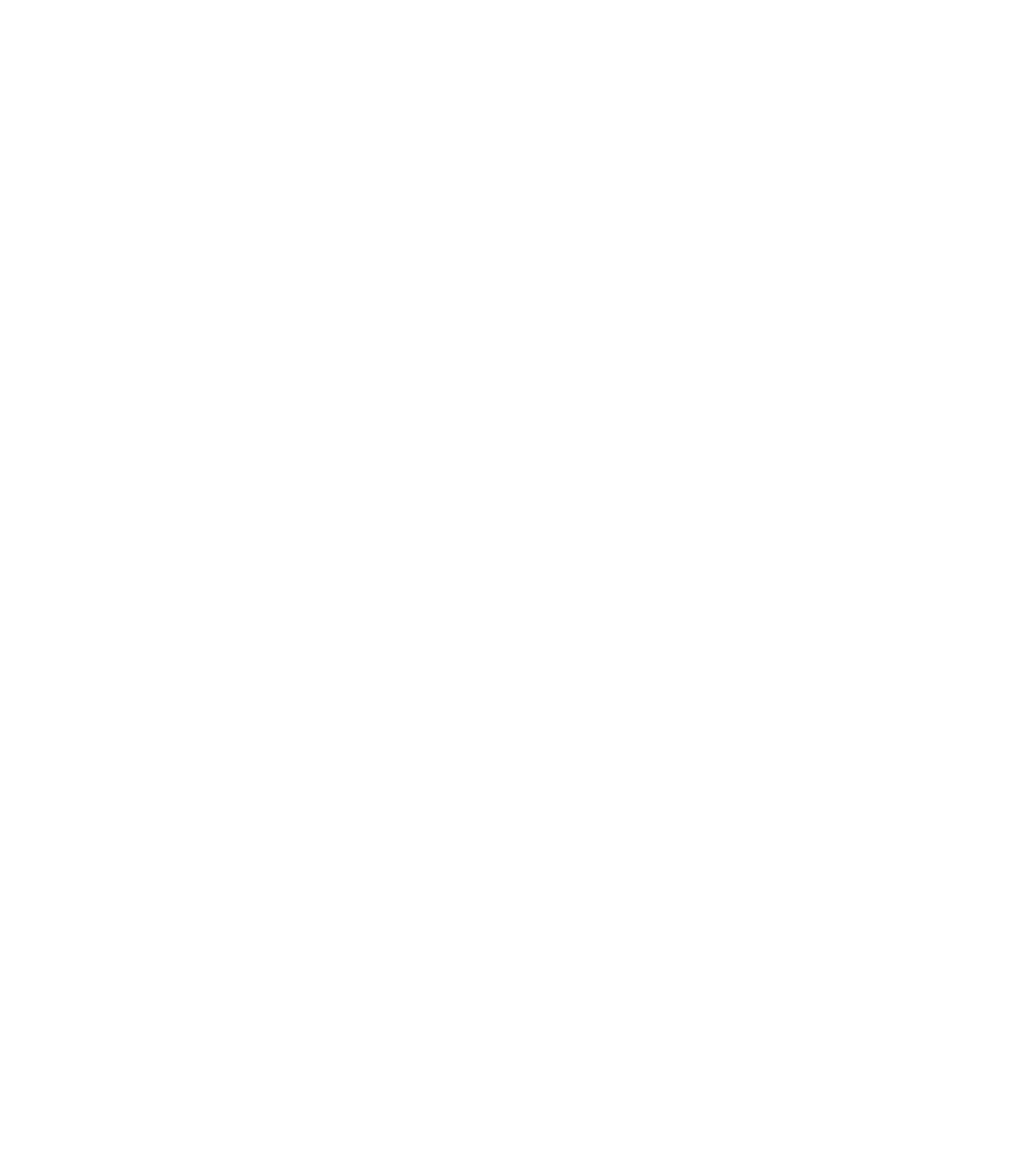
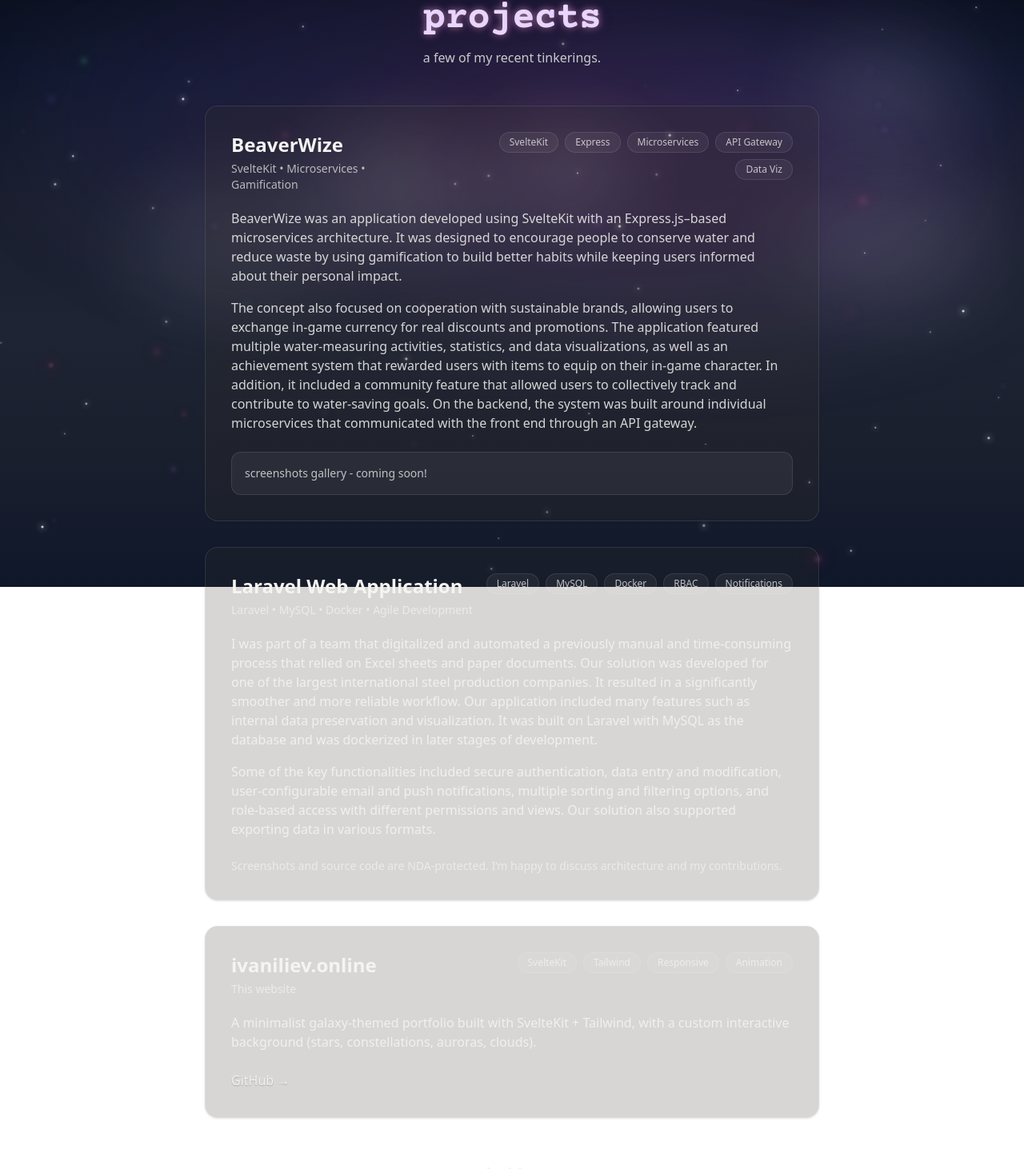
Before and after one commit to Vanishonko/ivan-iliev-portfolio, a SvelteKit app: page /projects in a window 1280 px wide. Shown: the part 66-1528 px from the top of the page at 80% size. Before the commit the page ends 800 px from the top, so only its background shows below. Built offline with nearby package versions, Linux system fonts and the light colour scheme.

Commit message:
projects page 50% done

```diff
--- a/src/routes/projects/+page.svelte
+++ b/src/routes/projects/+page.svelte
@@ -0,0 +1,163 @@
+<script lang="ts">
+	import { AnimatedSection, InteractiveBackground } from '$lib/components';
+
+	type ProjectLink = {
+		label: string;
+		href: string;
+		external?: boolean;
+	};
+
+	type Project = {
+		id: string;
+		title: string;
+		subtitle: string;
+		tags: string[];
+		description: string[];
+		links?: ProjectLink[];
+	};
+
+	const projects = [
+		{
+			id: 'beaverwize',
+			title: 'BeaverWize',
+			subtitle: 'SvelteKit • Microservices • Gamification',
+			tags: ['SvelteKit', 'Express', 'Microservices', 'API Gateway', 'Data Viz'],
+			description: [
+				'BeaverWize was an application developed using SvelteKit with an Express.js–based microservices architecture. It was designed to encourage people to conserve water and reduce waste by using gamification to build better habits while keeping users informed about their personal impact.',
+				'The concept also focused on cooperation with sustainable brands, allowing users to exchange in-game currency for real discounts and promotions. The application featured multiple water-measuring activities, statistics, and data visualizations, as well as an achievement system that rewarded users with items to equip on their in-game character. In addition, it included a community feature that allowed users to collectively track and contribute to water-saving goals. On the backend, the system was built around individual microservices that communicated with the front end through an API gateway.'
+			]
+		},
+		{
+			id: 'laravel-nda',
+			title: 'Laravel Web Application',
+			subtitle: 'Laravel • MySQL • Docker • Agile Development',
+			tags: ['Laravel', 'MySQL', 'Docker', 'RBAC', 'Notifications'],
+			description: [
+				'I was part of a team that digitalized and automated a previously manual and time-consuming process that relied on Excel sheets and paper documents. Our solution was developed for one of the largest international steel production companies. It resulted in a significantly smoother and more reliable workflow. Our application included many features such as internal data preservation and visualization. It was built on Laravel with MySQL as the database and was dockerized in later stages of development.',
+				'Some of the key functionalities included secure authentication, data entry and modification, user-configurable email and push notifications, multiple sorting and filtering options, and role-based access with different permissions and views. Our solution also supported exporting data in various formats.'
+			]
+		},
+		{
+			id: 'portfolio',
+			title: 'ivaniliev.online',
+			subtitle: 'This website',
+			tags: ['SvelteKit', 'Tailwind', 'Responsive', 'Animation'],
+			description: [
+				'A minimalist galaxy-themed portfolio built with SvelteKit + Tailwind, with a custom interactive background (stars, constellations, auroras, clouds).'
+			],
+			links: [
+				{
+					label: 'GitHub',
+					href: 'https://github.com/Vanishonko/ivan-iliev-portfolio',
+					external: true
+				}
+			]
+		}
+	] satisfies Project[];
+
+	const openInNewTab = (link: ProjectLink) => link.external ?? link.href.startsWith('http');
+</script>
+
+<div class="relative min-h-[100svh] overflow-x-hidden">
+	<div class="fixed inset-0 -z-10 background-gradient" aria-hidden="true"></div>
+	<InteractiveBackground enableStars enableClouds enableAurora />
+
+	<main class="relative z-10 px-4 sm:px-6 py-12 sm:py-16">
+		<div class="mx-auto w-full max-w-3xl space-y-10 sm:space-y-12 fade-in">
+			<header class="space-y-3 text-center">
+				<AnimatedSection delay={80}>
+					<h1 class="text-[clamp(1.65rem,8.5vw,3rem)] font-bold title-typewriter leading-[1.05] text-center">
+                        <span class="inline-flex">
+                            <span class="title-char">p</span>
+                            <span class="title-char">r</span>
+                            <span class="title-char">o</span>
+                            <span class="title-char">j</span>
+                            <span class="title-char">e</span>
+                            <span class="title-char">c</span>
+                            <span class="title-char">t</span>
+                            <span class="title-char">s</span>
+                        </span>
+                    </h1>
+				</AnimatedSection>
+				<AnimatedSection delay={140}>
+					<p class="text-muted-50/80 text-sm sm:text-base">
+						a few of my recent tinkerings.
+                    </p>
+                </AnimatedSection>
+			</header>
+
+			<section class="space-y-6 sm:space-y-8" aria-label="Project list">
+				{#each projects as project, i (project.id)}
+					<AnimatedSection delay={200 + i * 90}>
+						<article class="rounded-2xl border border-white/10 bg-muted-900/20 backdrop-blur-md shadow-sm p-6 sm:p-8">
+							<header class="flex flex-col gap-3 sm:gap-4">
+								<div class="flex flex-col sm:flex-row sm:items-start sm:justify-between gap-3">
+									<div class="space-y-1">
+										<div class="flex items-center justify-center sm:justify-start gap-2">
+											<h2 class="text-xl sm:text-2xl font-semibold text-muted-50">{project.title}</h2>
+										</div>
+										<p class="text-muted-50/70 text-sm">{project.subtitle}</p>
+									</div>
+
+									<div class="flex flex-wrap justify-center sm:justify-end gap-2">
+										{#each project.tags as tag (tag)}
+											<span class="rounded-full border border-white/10 bg-white/5 px-3 py-1 text-xs text-muted-50/75">
+												{tag}
+											</span>
+										{/each}
+									</div>
+								</div>
+							</header>
+
+							<div class="mt-5 space-y-4 text-muted-50/85 leading-relaxed">
+								{#each project.description as paragraph, pi (`${project.id}-p-${pi}`)}
+									<p class="text-sm sm:text-base">{paragraph}</p>
+								{/each}
+							</div>
+
+							{#if project.id === 'beaverwize'}
+								<div class="mt-6 rounded-xl border border-white/10 bg-white/5 p-4 text-sm text-muted-50/75">
+									screenshots gallery - coming soon!
+								</div>
+							{/if}
+
+							{#if project.id === 'laravel-nda'}
+								<p class="mt-6 text-sm text-muted-50/70">
+									Screenshots and source code are NDA-protected. I’m happy to discuss architecture and my contributions.
+								</p>
+							{/if}
+
+							{#if project.links?.length}
+								<div class="mt-6 flex flex-wrap justify-center sm:justify-start gap-4">
+									{#each project.links as link (link.href)}
+										<a
+											href={link.href}
+											target={openInNewTab(link) ? '_blank' : undefined}
+											rel={openInNewTab(link) ? 'noreferrer' : undefined}
+											class="projects-link link-text text-muted-50 hover:text-white transition-colors duration-300 focus:outline-none focus:ring-2 focus:ring-muted-400 focus:ring-offset-2 rounded"
+											aria-label={`${project.title}: ${link.label}`}
+										>
+											{link.label} →
+										</a>
+									{/each}
+								</div>
+							{/if}
+						</article>
+					</AnimatedSection>
+				{/each}
+			</section>
+
+			<footer class="flex justify-center pt-2">
+				<AnimatedSection delay={520}>
+					<a
+						href="/"
+						class="projects-link link-text text-muted-50 hover:text-white transition-colors duration-300 focus:outline-none focus:ring-2 focus:ring-muted-400 focus:ring-offset-2 rounded"
+						aria-label="Back to home"
+					>
+						← back home
+					</a>
+				</AnimatedSection>
+			</footer>
+		</div>
+	</main>
+</div>
```
